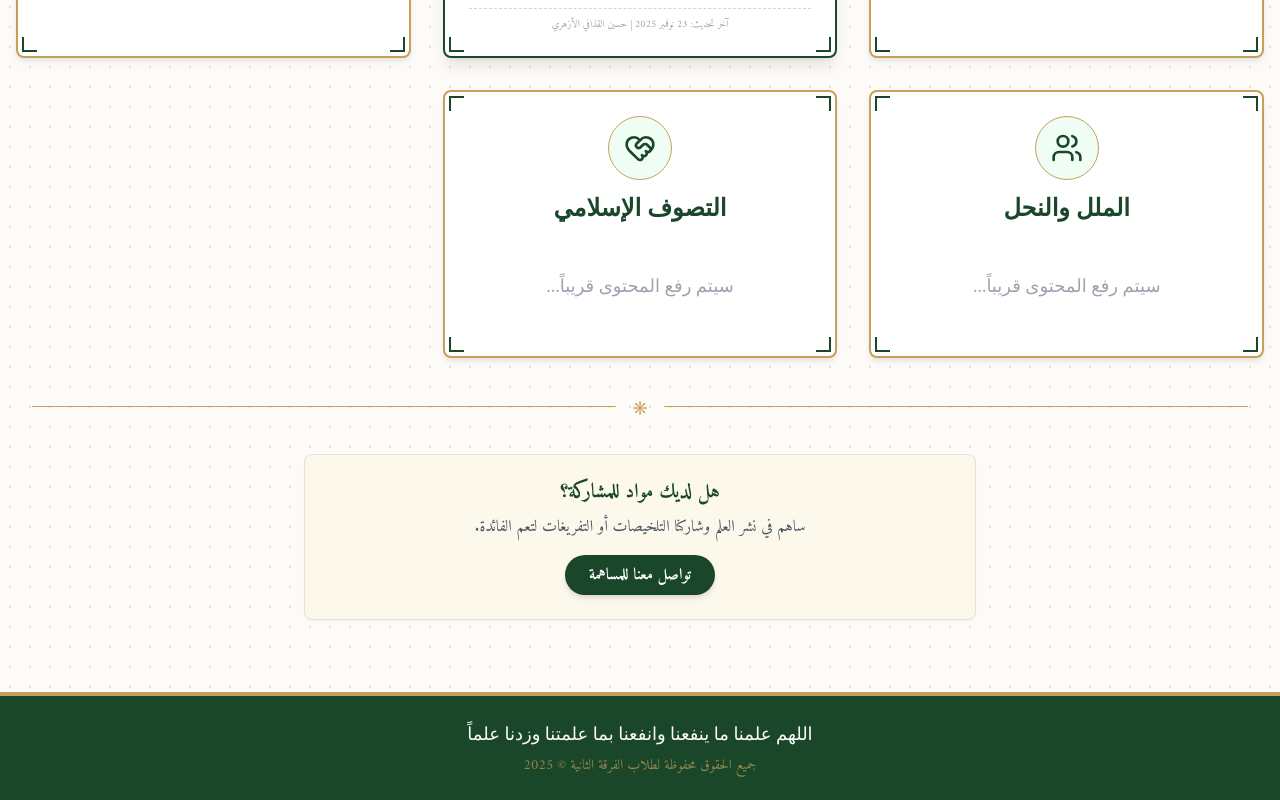
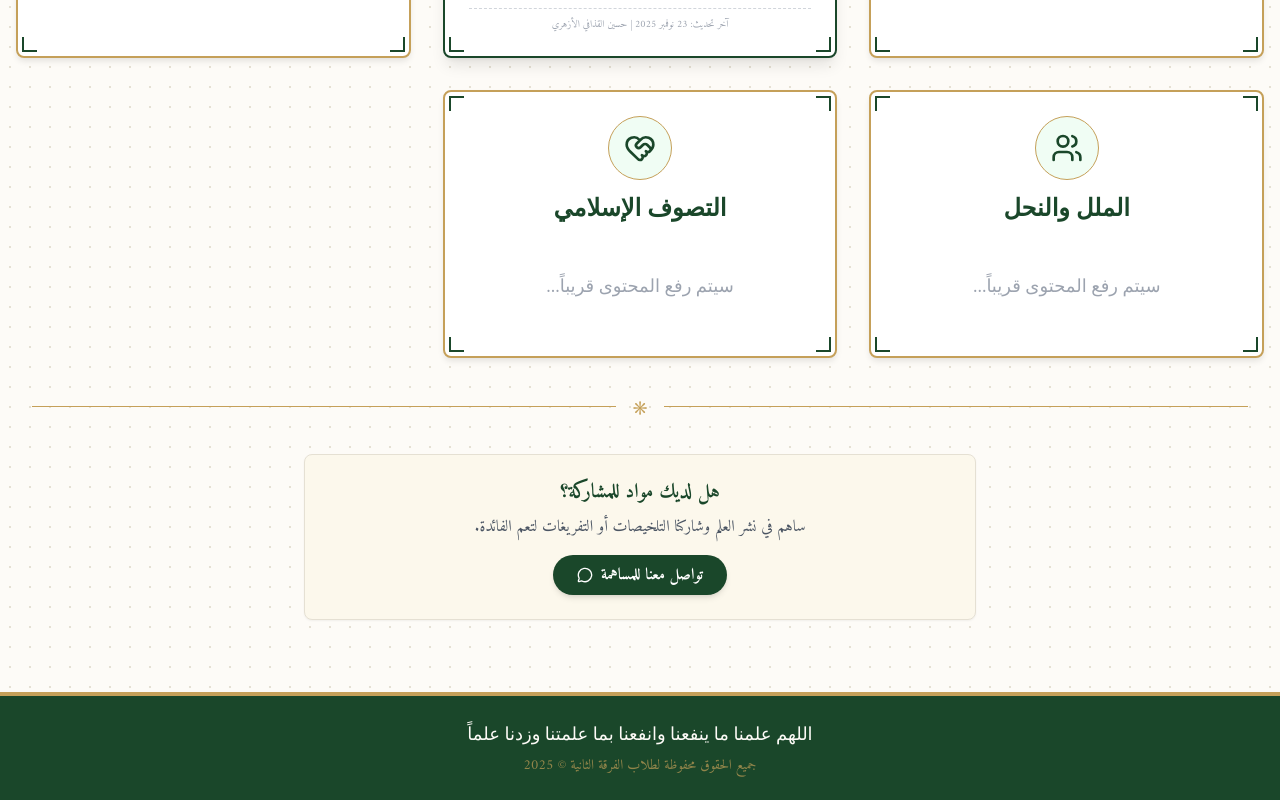
Before and after one commit to abdalrahman26/Postgraduate-studies-, a plain HTML site: page index.html in a window 1280 px wide. Shown: the part 1683-2483 px from the top of the page. Drawn offline with nearby package versions, Linux system fonts and the light colour scheme; a web font is replaced by a local one.

Commit message:
Update index.html

```diff
--- a/index.html
+++ b/index.html
@@ -350,9 +350,10 @@
         <div class="text-center p-6 bg-[#fcf8ec] rounded-lg border border-[#e5e0d3] shadow-sm max-w-2xl mx-auto opacity-0 animate-[fadeIn_1s_ease-out_1s_forwards]">
             <h4 class="text-xl font-bold text-[#1a472a] mb-2">هل لديك مواد للمشاركة؟</h4>
             <p class="text-gray-600 mb-4">ساهم في نشر العلم وشاركنا التلخيصات أو التفريغات لتعم الفائدة.</p>
-            <button onclick="showContactMessage()" class="bg-[#1a472a] hover:bg-[#143620] text-white py-2 px-6 rounded-full transition duration-300 font-bold shadow-md">
-                تواصل معنا للمساهمة
-            </button>
+            <a href="https://wa.me/201033869376" target="_blank" class="inline-flex items-center gap-2 bg-[#1a472a] hover:bg-[#143620] text-white py-2 px-6 rounded-full transition duration-300 font-bold shadow-md">
+                <span>تواصل معنا للمساهمة</span>
+                <i data-lucide="message-circle" class="w-4 h-4"></i>
+            </a>
         </div>
 
     </main>
@@ -367,13 +368,7 @@
     <script>
         lucide.createIcons();
         document.getElementById('year').textContent = new Date().getFullYear();
-        function showContactMessage() {
-            const msg = document.createElement('div');
-            msg.className = 'fixed top-4 left-1/2 transform -translate-x-1/2 bg-[#c5a059] text-[#1a472a] px-6 py-3 rounded shadow-lg z-50 font-bold';
-            msg.innerText = 'جزاكم الله خيراً! سيتم تفعيل رابط الإرسال قريباً.';
-            document.body.appendChild(msg);
-            setTimeout(() => msg.remove(), 3000);
-        }
+        // تم حذف دالة الرسالة القديمة لأن الرابط يعمل الآن بشكل مباشر
     </script>
 </body>
 </html>
```
